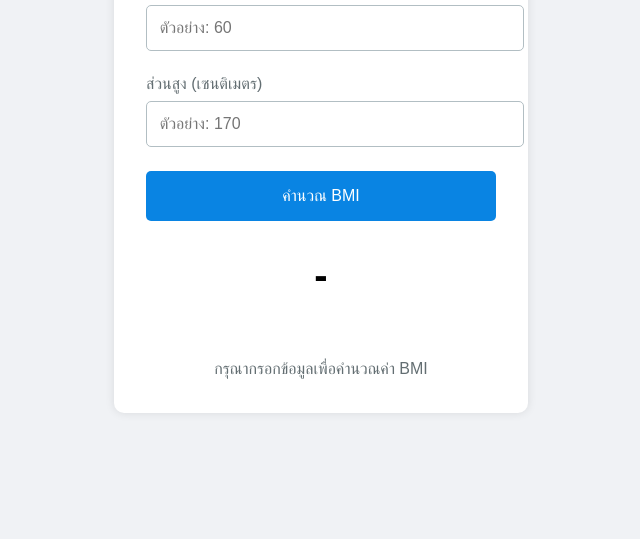
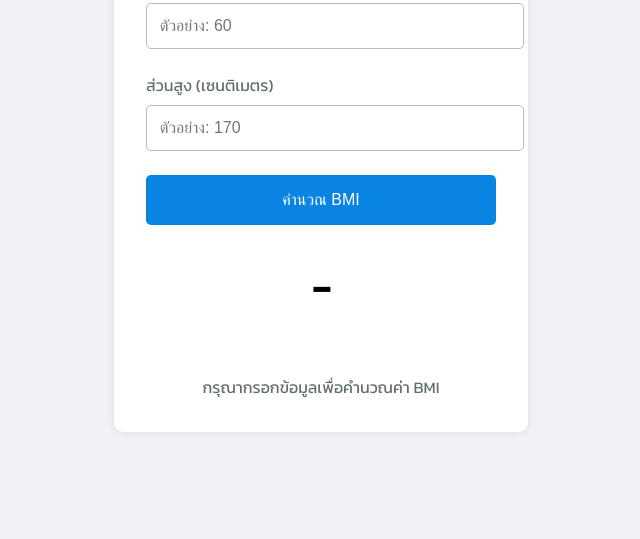
Before and after one commit to phimwa958/html--css-js-mini, a plain HTML site: page bmi/index.html in a window 1280 px wide. Shown: the part 261-800 px from the top of the page, without its empty margins (319-959 px from the left). Drawn offline with Linux system fonts and the light colour scheme.

Commit message:
add font i forget....

```diff
--- a/bmi/index.html
+++ b/bmi/index.html
@@ -4,6 +4,7 @@
     <meta charset="UTF-8">
     <meta name="viewport" content="width=device-width, initial-scale=1.0">
     <title>เครื่องคำนวณดัชนีมวลกาย (BMI)</title>
+    <link href="https://fonts.googleapis.com/css2?family=Kanit&display=swap" rel="stylesheet">
     <link rel="stylesheet" href="style.css">
 </head>
 <body>
```
